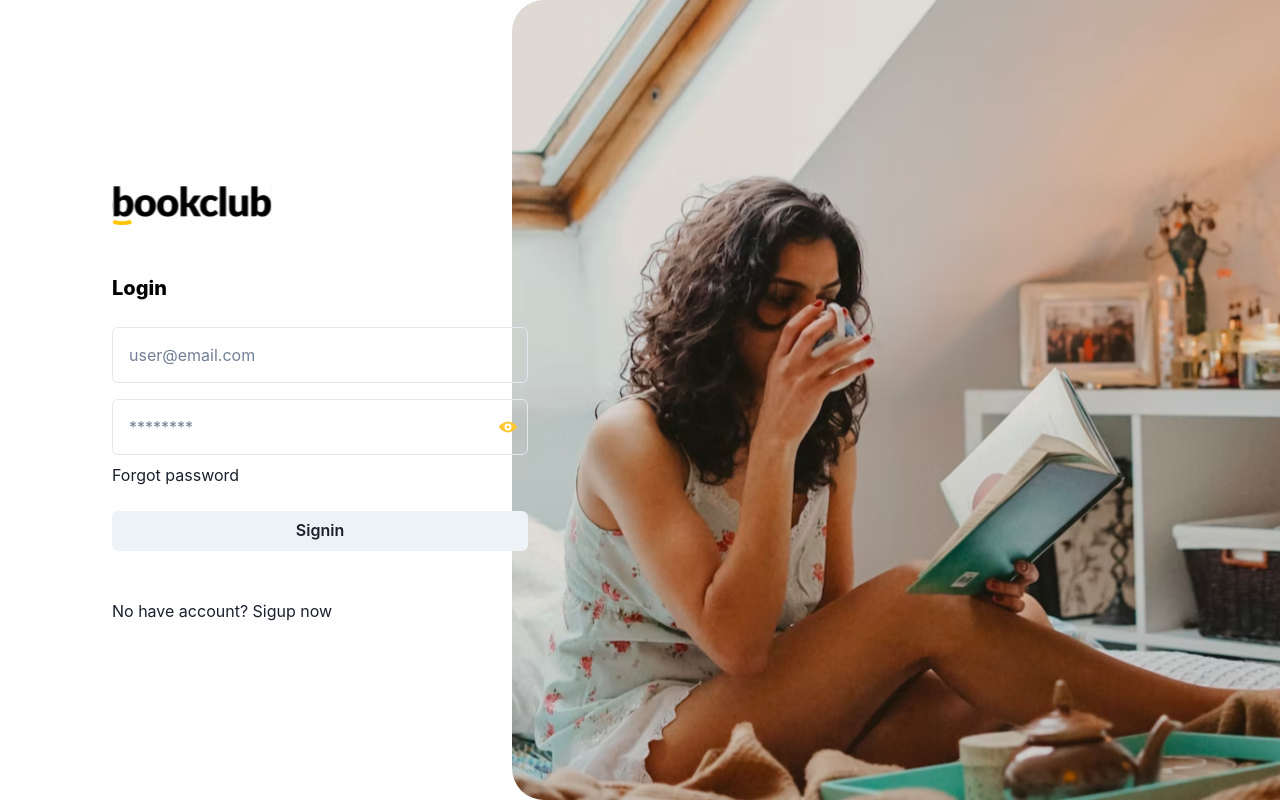
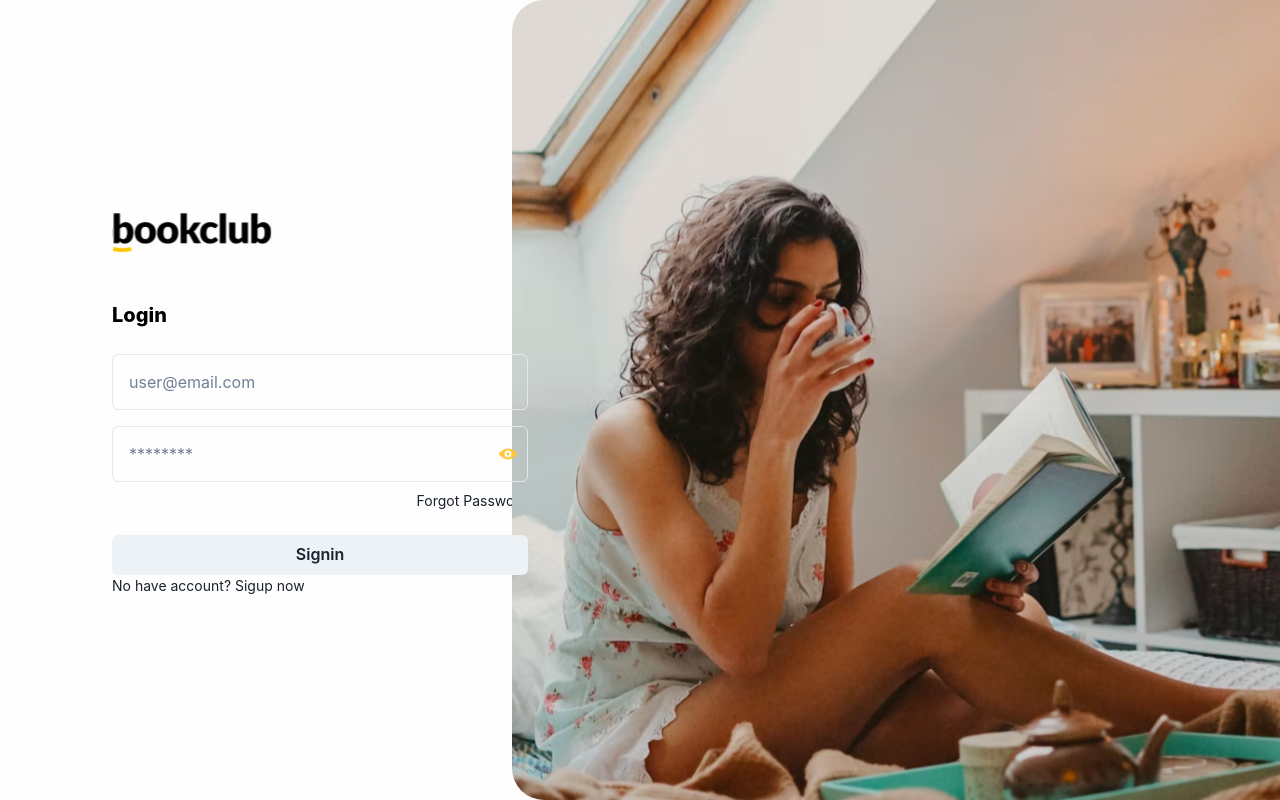
Before and after one commit to brjatoba92/bookclub-frontend-app, a React (Create React App) app: page / in a window 1280 px wide. Built offline with nearby package versions, Linux system fonts and the light colour scheme.

Commit message:
feat - ChakraUI and Atomic Design Implementation -  Components - Link

```diff
--- /dev/null
+++ b/src/components/atoms/Link.js
@@ -0,0 +1,7 @@
+import { Link as ChakraLink } from '@chakra-ui/react'
+
+export const Link = ({ children, props }) => (
+    <ChakraLink fontSize='14px' color='brend.greyDark' {...props}>
+        {children}
+    </ChakraLink>
+)
--- a/src/components/atoms/index.js
+++ b/src/components/atoms/index.js
@@ -1 +1,2 @@
 export * from './Text'
+export * from './Link'
--- a/src/modules/unauthenticated/screen/Login/index.js
+++ b/src/modules/unauthenticated/screen/Login/index.js
@@ -1,5 +1,5 @@
-import { Flex, Image, Link, Button } from '@chakra-ui/react'
-import { Text, Input } from 'components'
+import { Flex, Image, Button } from '@chakra-ui/react'
+import { Text, Input, Link } from 'components'
 
 export const LoginScreen = () => {
   return (
@@ -13,15 +13,11 @@ export const LoginScreen = () => {
                 />
                 <Flex flexDir='column' w='416px'>
                     <Text.ScreenTitle mt='48px'>Login</Text.ScreenTitle>
-                    <Input
-                        mt='24px'
-                        placeholder='user@email.com'
-                    />
-                    <Input.Password
-                        mt='16px'
-                        placeholder='*****'
-                    />
-                    <Link mt='8px'>Forgot password</Link>
+                    <Input mt='24px' placeholder='user@email.com' />
+                    <Input.Password mt='16px' placeholder='*****'/>
+                    <Flex mt='8px' w='100%' alignItems='flex-end' justifyContent='flex-end'>
+                      <Link>Forgot Password</Link>
+                    </Flex>
                     <Button mt='24px'>Signin</Button>
                     <Link mt='48px'>No have account? Sigup now </Link>
                 </Flex>
```
